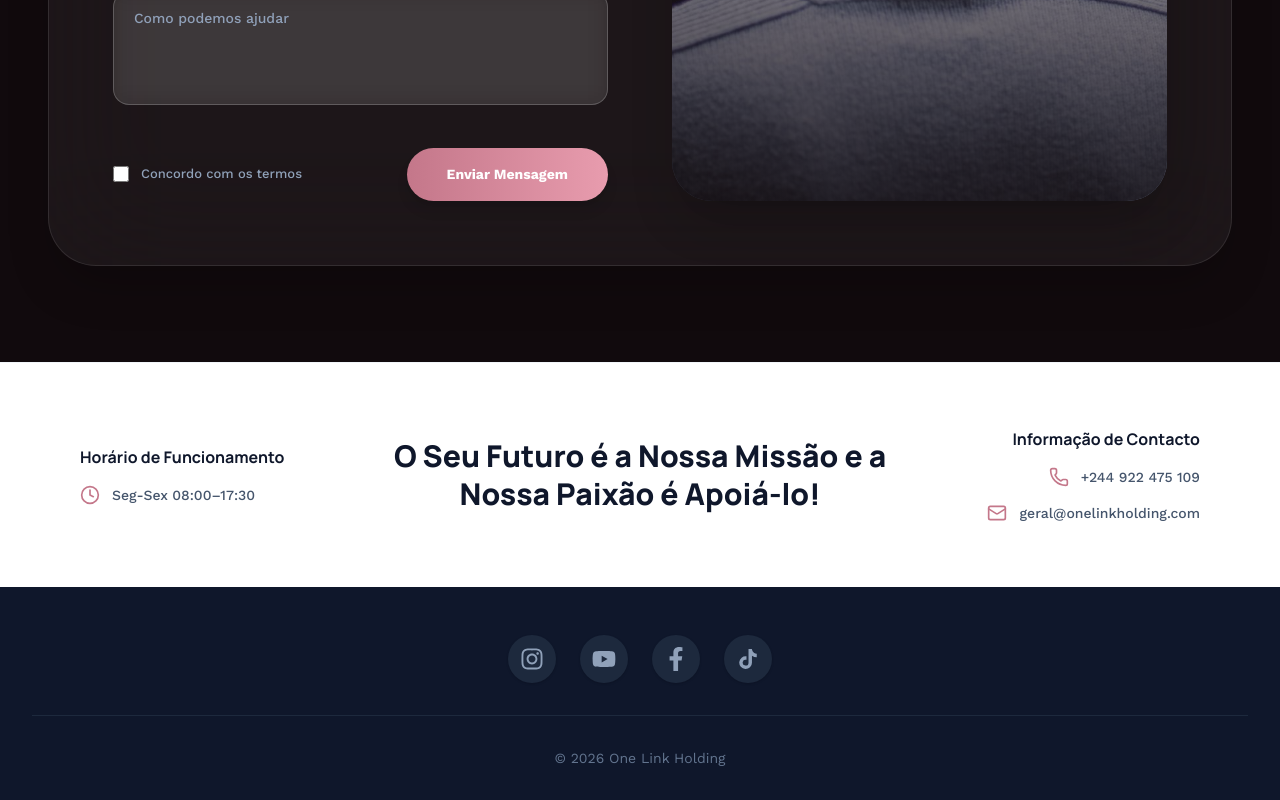
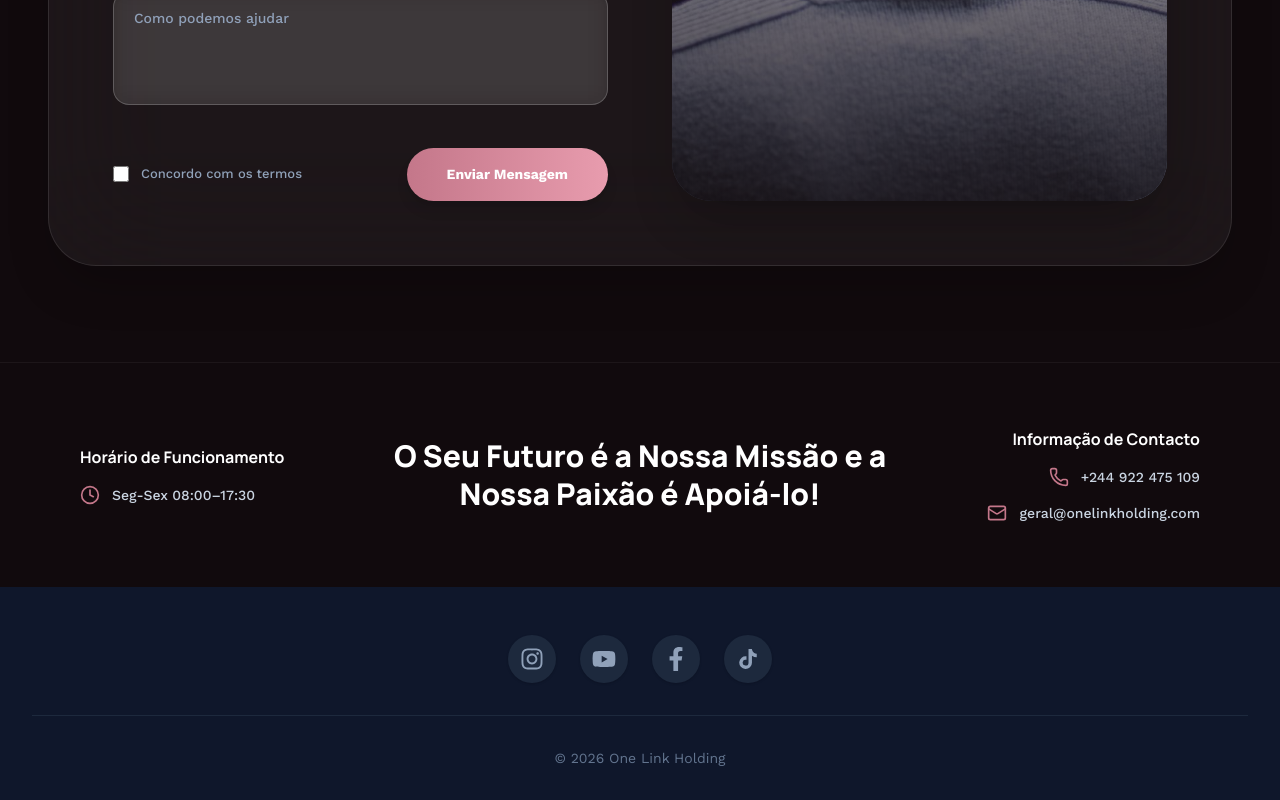
Before and after one commit to adityashekhawat1999/onelinktravelbusiness, a React (Vite) app: page /cbest in a window 1280 px wide. Shown: the part 4707-5507 px from the top of the page. Built offline with nearby package versions, Linux system fonts and the light colour scheme.

Commit message:
add contact info in cbest

```diff
--- a/src/pages/CBEST.jsx
+++ b/src/pages/CBEST.jsx
@@ -543,13 +543,13 @@ const CBEST = () => {
       </section>
 
       {/* 9. Contact Info Banner */}
-      <section className="bg-white py-16 px-6 md:px-20 border-t border-slate-100">
+      <section className="bg-[#110a0d] py-16 px-6 md:px-20 border-t border-white/5 relative z-20">
         <div className="max-w-7xl mx-auto flex flex-col lg:flex-row items-center justify-between gap-12">
 
           {/* Opening Hours */}
           <div className="flex flex-col items-start lg:w-1/4">
-            <h4 className="text-slate-900 font-bold mb-4">{t('home.contactBannerOpening')}</h4>
-            <div className="flex items-center text-slate-600 gap-3">
+            <h4 className="text-white font-bold mb-4">{t('home.contactBannerOpening')}</h4>
+            <div className="flex items-center text-slate-300 gap-3">
               <Clock className="w-5 h-5 text-[#c4778a]" />
               <span className="font-medium text-sm">{t('home.contactBannerHours')}</span>
             </div>
@@ -557,19 +557,19 @@ const CBEST = () => {
 
           {/* Central Message */}
           <div className="text-center lg:w-2/4">
-            <h3 className="text-2xl md:text-3xl font-extrabold font-manrope text-slate-900 leading-tight">
+            <h3 className="text-2xl md:text-3xl font-extrabold font-manrope text-white leading-tight">
               {t('home.contactBannerTitle')}
             </h3>
           </div>
 
           {/* Contact Info */}
           <div className="flex flex-col items-start lg:items-end lg:w-1/4 gap-4">
-            <h4 className="text-slate-900 font-bold lg:self-end">{t('home.contactBannerContact')}</h4>
-            <div className="flex items-center gap-3 text-slate-600">
+            <h4 className="text-white font-bold lg:self-end">{t('home.contactBannerContact')}</h4>
+            <div className="flex items-center gap-3 text-slate-300">
               <Phone className="w-5 h-5 text-[#c4778a]" />
               <a href="tel:+244922475109" className="font-medium text-sm hover:text-[#c4778a] transition-colors">+244 922 475 109</a>
             </div>
-            <div className="flex items-center gap-3 text-slate-600">
+            <div className="flex items-center gap-3 text-slate-300">
               <Mail className="w-5 h-5 text-[#c4778a]" />
               <a href="mailto:geral@onelinkholding.com" className="font-medium text-sm hover:text-[#c4778a] transition-colors">geral@onelinkholding.com</a>
             </div>
```
